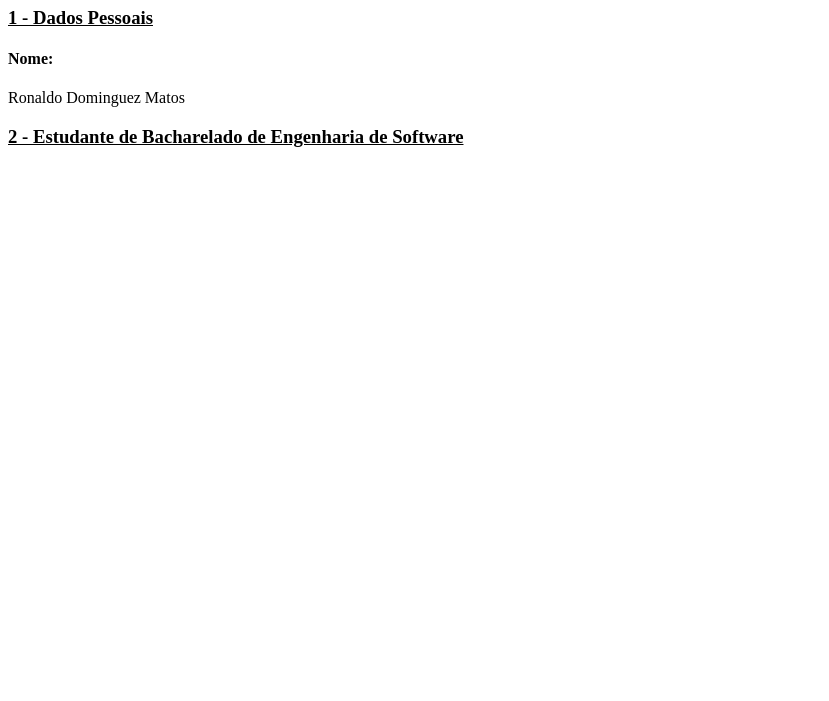
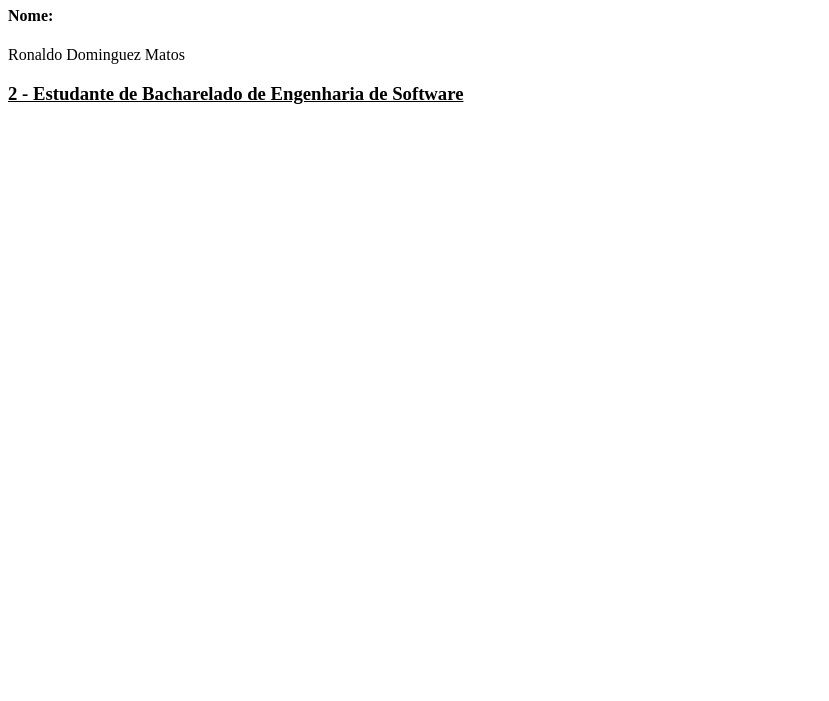
Before and after one commit to haejeog/SitePessoal, a plain HTML site: page index2.html in a window 1280 px wide. Shown: the part 99-800 px from the top of the page, without its empty margins (0-829 px from the left). Drawn offline with Linux system fonts and the light colour scheme.

Commit message:
Update index2.html

```diff
--- a/index2.html
+++ b/index2.html
@@ -12,11 +12,9 @@
 
 <h1 align = 'center' <b> Curriculo resumido </h4></b>
 
-<h3><b> <u>1 - Dados Pessoais</u></b></h3>
-
 <h4><b>Nome:</b><br></h4>Ronaldo Dominguez Matos <br>
 
-<h3><b> <u>2 - Estudante de Bacharelado de Engenharia de Software </u></b></h3>
+<h3> <u>2 - Estudante de Bacharelado de Engenharia de Software </u></h3>
 
 
 </body>
```
